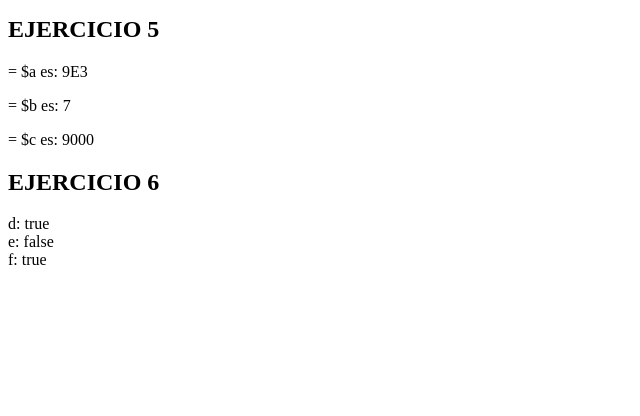
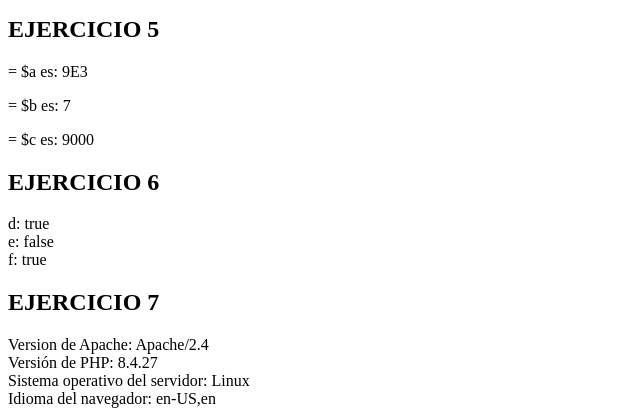
Before and after one commit to DavidTipa/tec_Web, a PHP site: page / in a window 1280 px wide. Shown: the part 1074-1490 px from the top of the page, without its empty margins (0-640 px from the left). Before the commit the page ends 1339 px from the top, so only its background shows below. Run offline with PHP 8.4, Linux system fonts and the light colour scheme.

Commit message:
ejercicio 6 y 7, practica 4 corregidos

```diff
--- a/practicas/p04/index.php
+++ b/practicas/p04/index.php
@@ -113,6 +113,16 @@ echo "d: " . var_export($d, true) . "<br>";
 echo "e: " . var_export($e, true) . "<br>";
 echo "f: " . var_export($f, true) . "<br>";
 ?>
+<h2>EJERCICIO 7</h2>
+<?php
+
+echo "Version de Apache: " . $_SERVER['SERVER_SOFTWARE'] . "<br>";
+echo "Versión de PHP: " . phpversion() . "<br>";
+echo "Sistema operativo del servidor: " . PHP_OS . "<br>";
+
+echo "Idioma del navegador: " . $_SERVER['HTTP_ACCEPT_LANGUAGE'] . "<br>";
+
+?>
 
 </body>
 </html>
```
